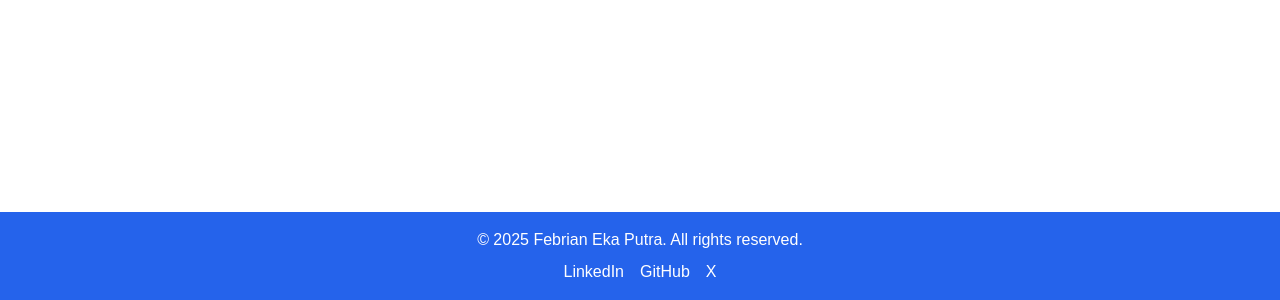
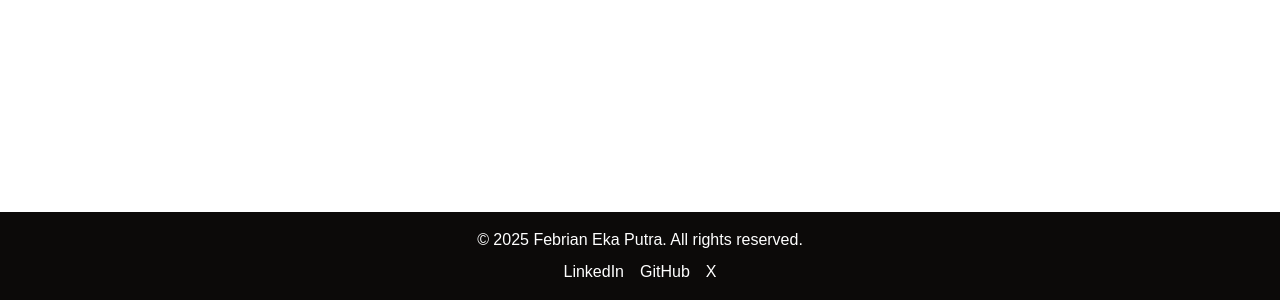
Before and after one commit to hello-ebi/portofolio-saya, a React (Create React App) app in the folder ebi/: page / in a window 1280 px wide. Shown: the part 3060-3360 px from the top of the page. Built offline with nearby package versions, Linux system fonts and the light colour scheme.

Commit message:
ganti warna footer

```diff
--- a/ebi/src/components/Footer.jsx
+++ b/ebi/src/components/Footer.jsx
@@ -2,7 +2,7 @@
 
 function Footer() {
   return (
-    <footer className="bg-blue-600 text-white py-4">
+    <footer className="bg-stone-950 text-white py-4">
       <div className="container mx-auto text-center">
         <p>&copy; {new Date().getFullYear()} Febrian Eka Putra. All rights reserved.</p>
         <div className="mt-2">
```
